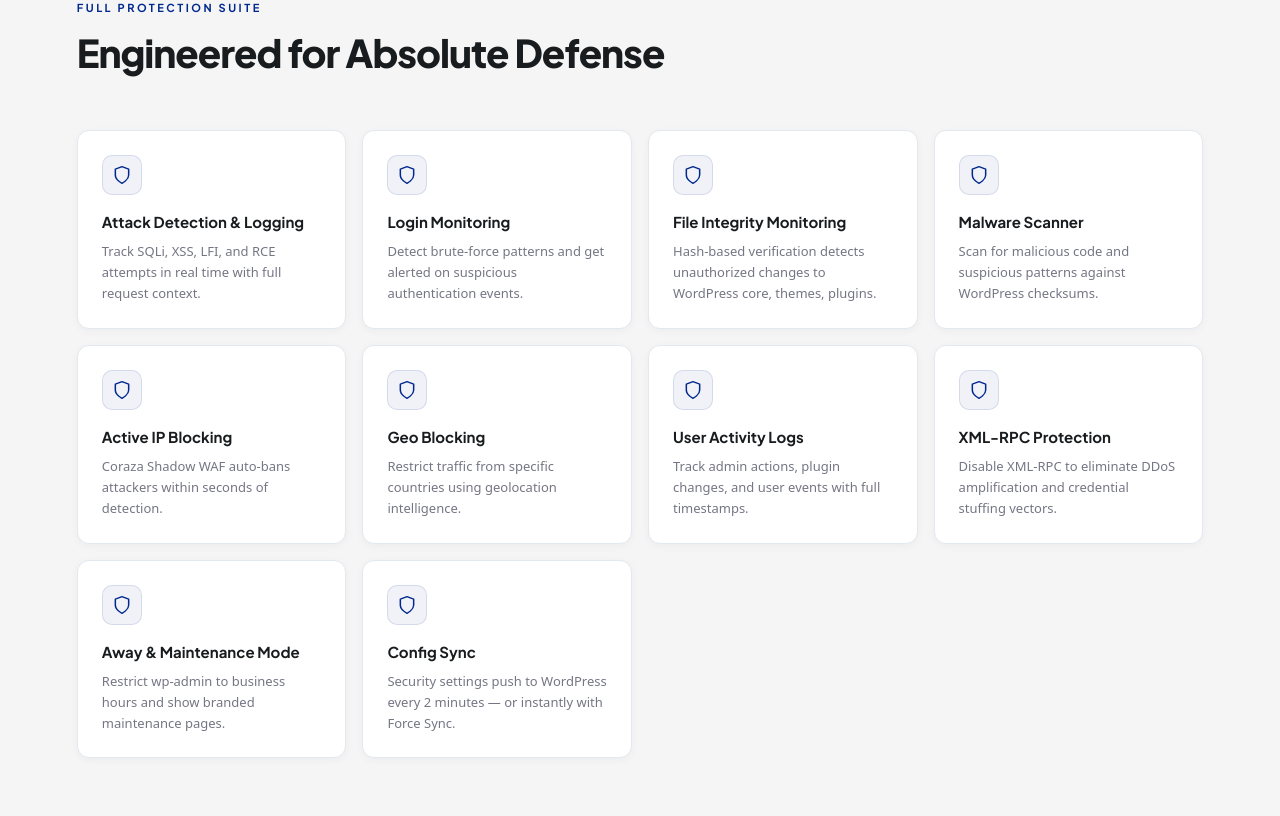
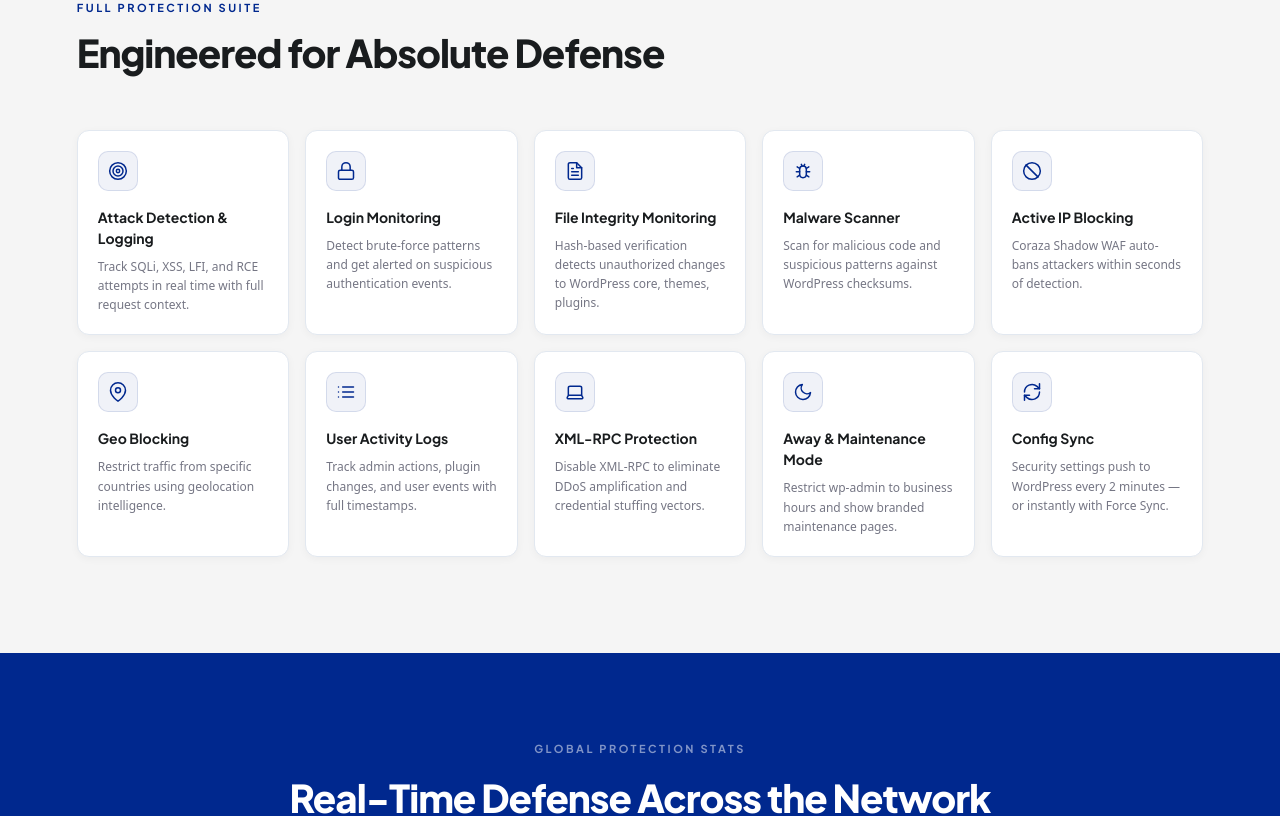
Before and after one commit to srinjoy356/wpshield_dashboard, a Next.js app: page /home in a window 1280 px wide. Shown: the part 1760-2576 px from the top of the page. Built offline with nearby package versions, Linux system fonts and the light colour scheme.

Commit message:
added landing page

```diff
--- a/app/(marketing)/home/page.tsx
+++ b/app/(marketing)/home/page.tsx
@@ -194,10 +194,10 @@ function FeatureCard({ icon, title, desc, delay = 0 }: { icon: React.ReactNode;
   const [hov, setHov] = useState(false);
   return (
     <div ref={ref} onMouseEnter={() => setHov(true)} onMouseLeave={() => setHov(false)}
-      style={{ background: C.white, border: `1px solid ${hov ? C.navy : C.borderSub}`, borderRadius: 12, padding: 24, opacity: visible ? 1 : 0, transform: visible ? (hov ? "translateY(-3px)" : "none") : "translateY(24px)", transition: `opacity 0.6s ease ${delay}ms, transform 0.3s ease, border-color 0.2s`, boxShadow: hov ? "0 12px 32px rgba(0,40,142,0.08)" : "0 2px 8px rgba(0,0,0,0.04)" }}>
+      style={{ background: C.white, border: `1px solid ${hov ? C.navy : C.borderSub}`, borderRadius: 12, padding: 20, opacity: visible ? 1 : 0, transform: visible ? (hov ? "translateY(-3px)" : "none") : "translateY(24px)", transition: `opacity 0.6s ease ${delay}ms, transform 0.3s ease, border-color 0.2s`, boxShadow: hov ? "0 12px 32px rgba(0,40,142,0.08)" : "0 2px 8px rgba(0,0,0,0.04)" }}>
       <div style={{ width: 40, height: 40, borderRadius: 10, background: "rgba(0,40,142,0.06)", border: `1px solid rgba(0,40,142,0.12)`, display: "flex", alignItems: "center", justifyContent: "center", marginBottom: 16 }}>{icon}</div>
-      <h3 style={{ fontFamily: "'Plus Jakarta Sans',sans-serif", fontSize: 15, fontWeight: 700, marginBottom: 8, color: C.text }}>{title}</h3>
-      <p style={{ fontSize: 13, color: C.textMuted, lineHeight: 1.6, margin: 0 }}>{desc}</p>
+      <h3 style={{ fontFamily: "'Plus Jakarta Sans',sans-serif", fontSize: 14, fontWeight: 700, marginBottom: 8, color: C.text }}>{title}</h3>
+      <p style={{ fontSize: 12, color: C.textMuted, lineHeight: 1.6, margin: 0 }}>{desc}</p>
     </div>
   );
 }
@@ -225,8 +225,11 @@ export default function LandingPage() {
         ::-webkit-scrollbar{width:5px}::-webkit-scrollbar-track{background:${C.bg}}::-webkit-scrollbar-thumb{background:${C.navy};border-radius:4px}
         @keyframes livePulse{0%,100%{opacity:1;transform:scale(1)}50%{opacity:.3;transform:scale(.75)}}
         @keyframes ringPulse{0%,100%{transform:scale(1);opacity:.4}50%{transform:scale(1.05);opacity:1}}
+        @media(max-width:1024px){.fgrid{grid-template-columns:repeat(3,1fr)!important}}
         @media(max-width:900px){.hgrid{grid-template-columns:1fr!important}.hvis{display:none!important}.wgrid{grid-template-columns:1fr!important}.pgrid{grid-template-columns:1fr!important}.steps{grid-template-columns:1fr!important}.sgrid{grid-template-columns:repeat(2,1fr)!important}.tbadges{grid-template-columns:repeat(3,1fr)!important}}
-        @media(max-width:600px){.fgrid{grid-template-columns:1fr!important}.sgrid{grid-template-columns:repeat(2,1fr)!important}.tbadges{grid-template-columns:repeat(2,1fr)!important}}
+        @media(max-width:768px){.fgrid{grid-template-columns:repeat(2,1fr)!important}}
+        @media(max-width:600px){.sgrid{grid-template-columns:repeat(2,1fr)!important}.tbadges{grid-template-columns:repeat(2,1fr)!important}}
+        @media(max-width:500px){.fgrid{grid-template-columns:1fr!important}}
         @media(prefers-reduced-motion:reduce){*{animation:none!important;transition:none!important}}
       `}</style>
 
@@ -351,24 +354,71 @@ export default function LandingPage() {
         <div style={{ maxWidth: 1240, margin: "0 auto" }}>
           <Reveal><p style={{ fontFamily: "'Plus Jakarta Sans',sans-serif", fontSize: 11, fontWeight: 700, letterSpacing: "2.5px", textTransform: "uppercase", color: C.navy, marginBottom: 14 }}>Full Protection Suite</p></Reveal>
           <Reveal delay={60}><h2 style={{ fontFamily: "'Plus Jakarta Sans',sans-serif", fontSize: "clamp(28px,3vw,42px)", fontWeight: 800, lineHeight: 1.12, letterSpacing: "-1px", marginBottom: 56, color: C.text }}>Engineered for Absolute Defense</h2></Reveal>
-          <div className="fgrid" style={{ display: "grid", gridTemplateColumns: "repeat(auto-fill,minmax(260px,1fr))", gap: 16 }}>
+
+          <div className="fgrid" style={{ display: "grid", gridTemplateColumns: "repeat(5, 1fr)", gap: 16 }}>
             {[
-              { title: "Attack Detection & Logging", desc: "Track SQLi, XSS, LFI, and RCE attempts in real time with full request context.", delay: 0 },
-              { title: "Login Monitoring", desc: "Detect brute-force patterns and get alerted on suspicious authentication events.", delay: 60 },
-              { title: "File Integrity Monitoring", desc: "Hash-based verification detects unauthorized changes to WordPress core, themes, plugins.", delay: 120 },
-              { title: "Malware Scanner", desc: "Scan for malicious code and suspicious patterns against WordPress checksums.", delay: 0 },
-              { title: "Active IP Blocking", desc: "Coraza Shadow WAF auto-bans attackers within seconds of detection.", delay: 60 },
-              { title: "Geo Blocking", desc: "Restrict traffic from specific countries using geolocation intelligence.", delay: 120 },
-              { title: "User Activity Logs", desc: "Track admin actions, plugin changes, and user events with full timestamps.", delay: 0 },
-              { title: "XML-RPC Protection", desc: "Disable XML-RPC to eliminate DDoS amplification and credential stuffing vectors.", delay: 60 },
-              { title: "Away & Maintenance Mode", desc: "Restrict wp-admin to business hours and show branded maintenance pages.", delay: 120 },
-              { title: "Config Sync", desc: "Security settings push to WordPress every 2 minutes — or instantly with Force Sync.", delay: 0 },
-            ].map((f, i) => (
-              <FeatureCard key={f.title} icon={
-                <svg width="20" height="20" viewBox="0 0 24 24" fill="none" stroke={C.navy} strokeWidth="1.8" strokeLinecap="round" strokeLinejoin="round">
-                  <path d="M12 22s8-4 8-10V5l-8-3-8 3v7c0 6 8 10 8 10z"/>
-                </svg>
-              } title={f.title} desc={f.desc} delay={f.delay}/>
+              {
+                title: "Attack Detection & Logging",
+                desc: "Track SQLi, XSS, LFI, and RCE attempts in real time with full request context.",
+                delay: 0,
+                icon: <svg width="20" height="20" viewBox="0 0 24 24" fill="none" stroke={C.navy} strokeWidth="1.8" strokeLinecap="round" strokeLinejoin="round"><circle cx="12" cy="12" r="10"/><circle cx="12" cy="12" r="6"/><circle cx="12" cy="12" r="2"/></svg>
+              },
+              {
+                title: "Login Monitoring",
+                desc: "Detect brute-force patterns and get alerted on suspicious authentication events.",
+                delay: 60,
+                icon: <svg width="20" height="20" viewBox="0 0 24 24" fill="none" stroke={C.navy} strokeWidth="1.8" strokeLinecap="round" strokeLinejoin="round"><rect x="3" y="11" width="18" height="11" rx="2" ry="2"/><path d="M7 11V7a5 5 0 0 1 10 0v4"/></svg>
+              },
+              {
+                title: "File Integrity Monitoring",
+                desc: "Hash-based verification detects unauthorized changes to WordPress core, themes, plugins.",
+                delay: 120,
+                icon: <svg width="20" height="20" viewBox="0 0 24 24" fill="none" stroke={C.navy} strokeWidth="1.8" strokeLinecap="round" strokeLinejoin="round"><path d="M14 2H6a2 2 0 0 0-2 2v16a2 2 0 0 0 2 2h12a2 2 0 0 0 2-2V8z"/><polyline points="14 2 14 8 20 8"/><line x1="16" y1="13" x2="8" y2="13"/><line x1="16" y1="17" x2="8" y2="17"/><polyline points="10 9 9 9 8 9"/></svg>
+              },
+              {
+                title: "Malware Scanner",
+                desc: "Scan for malicious code and suspicious patterns against WordPress checksums.",
+                delay: 180,
+                icon: <svg width="20" height="20" viewBox="0 0 24 24" fill="none" stroke={C.navy} strokeWidth="1.8" strokeLinecap="round" strokeLinejoin="round"><rect width="8" height="14" x="8" y="6" rx="4"/><path d="M19 7l-3 2"/><path d="M5 7l3 2"/><path d="M19 19l-3-2"/><path d="M5 19l3-2"/><path d="M20 13h-4"/><path d="M4 13h4"/><path d="M10 4l1 2"/><path d="M14 4l-1 2"/></svg>
+              },
+              {
+                title: "Active IP Blocking",
+                desc: "Coraza Shadow WAF auto-bans attackers within seconds of detection.",
+                delay: 240,
+                icon: <svg width="20" height="20" viewBox="0 0 24 24" fill="none" stroke={C.navy} strokeWidth="1.8" strokeLinecap="round" strokeLinejoin="round"><circle cx="12" cy="12" r="10"/><line x1="4.93" y1="4.93" x2="19.07" y2="19.07"/></svg>
+              },
+              {
+                title: "Geo Blocking",
+                desc: "Restrict traffic from specific countries using geolocation intelligence.",
+                delay: 0,
+                icon: <svg width="20" height="20" viewBox="0 0 24 24" fill="none" stroke={C.navy} strokeWidth="1.8" strokeLinecap="round" strokeLinejoin="round"><path d="M21 10c0 7-9 13-9 13s-9-6-9-13a9 9 0 0 1 18 0z"/><circle cx="12" cy="10" r="3"/></svg>
+              },
+              {
+                title: "User Activity Logs",
+                desc: "Track admin actions, plugin changes, and user events with full timestamps.",
+                delay: 60,
+                icon: <svg width="20" height="20" viewBox="0 0 24 24" fill="none" stroke={C.navy} strokeWidth="1.8" strokeLinecap="round" strokeLinejoin="round"><line x1="8" y1="6" x2="21" y2="6"/><line x1="8" y1="12" x2="21" y2="12"/><line x1="8" y1="18" x2="21" y2="18"/><line x1="3" y1="6" x2="3.01" y2="6"/><line x1="3" y1="12" x2="3.01" y2="12"/><line x1="3" y1="18" x2="3.01" y2="18"/></svg>
+              },
+              {
+                title: "XML-RPC Protection",
+                desc: "Disable XML-RPC to eliminate DDoS amplification and credential stuffing vectors.",
+                delay: 120,
+                icon: <svg width="20" height="20" viewBox="0 0 24 24" fill="none" stroke={C.navy} strokeWidth="1.8" strokeLinecap="round" strokeLinejoin="round"><path d="M20 16V7a2 2 0 0 0-2-2H6a2 2 0 0 0-2 2v9m16 0H4m16 0 1.28 2.55a1 1 0 0 1-.9 1.45H3.62a1 1 0 0 1-.9-1.45L4 16"/></svg>
+              },
+              {
+                title: "Away & Maintenance Mode",
+                desc: "Restrict wp-admin to business hours and show branded maintenance pages.",
+                delay: 180,
+                icon: <svg width="20" height="20" viewBox="0 0 24 24" fill="none" stroke={C.navy} strokeWidth="1.8" strokeLinecap="round" strokeLinejoin="round"><path d="M21 12.79A9 9 0 1 1 11.21 3 7 7 0 0 0 21 12.79z"/></svg>
+              },
+              {
+                title: "Config Sync",
+                desc: "Security settings push to WordPress every 2 minutes — or instantly with Force Sync.",
+                delay: 240,
+                icon: <svg width="20" height="20" viewBox="0 0 24 24" fill="none" stroke={C.navy} strokeWidth="1.8" strokeLinecap="round" strokeLinejoin="round"><path d="M21 2v6h-6"/><path d="M3 12a9 9 0 0 1 15-6.7L21 8"/><path d="M3 22v-6h6"/><path d="M21 12a9 9 0 0 1-15 6.7L3 16"/></svg>
+              },
+            ].map((f) => (
+              <FeatureCard key={f.title} icon={f.icon} title={f.title} desc={f.desc} delay={f.delay}/>
             ))}
           </div>
         </div>
```
